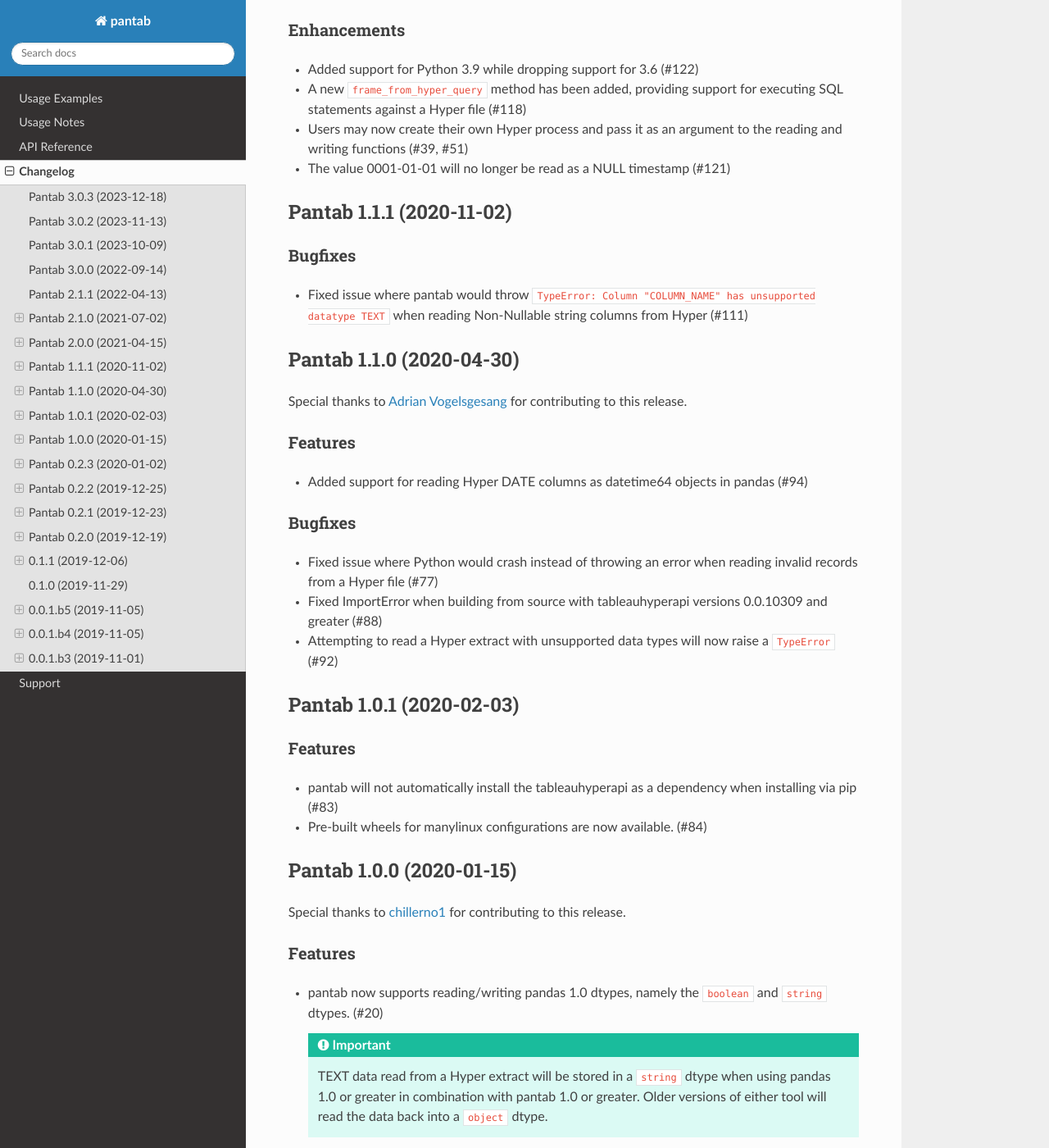
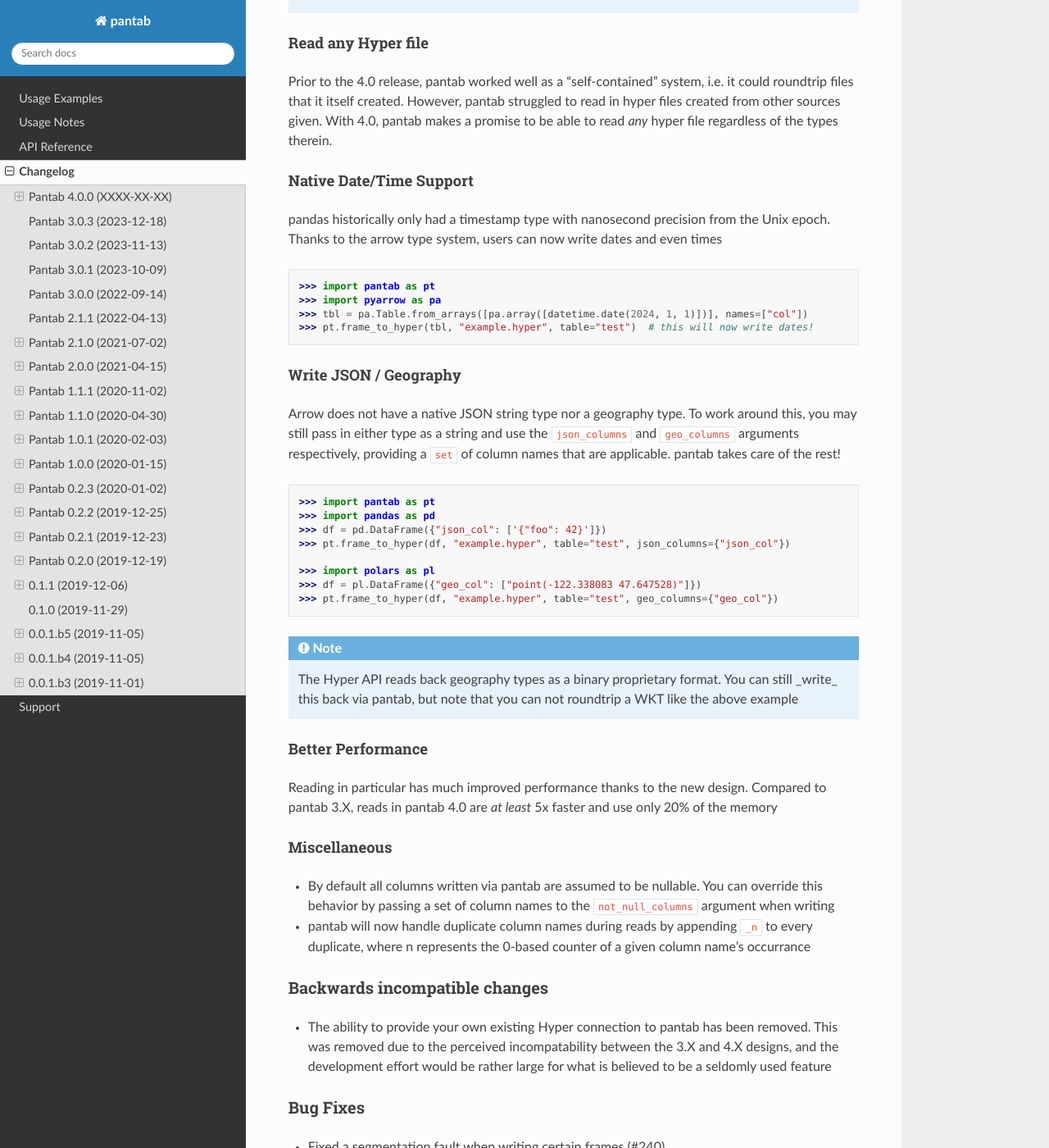
Before and after one commit to innobi/pantab, a Sphinx documentation site: the page built from doc/source/changelog.rst, in a window 1280 px wide and 1400 px high, scrolled down 1455 px. Shown: the whole window at 82% size. Built offline with Sphinx 7.4.7 and the Read the Docs theme 2.0.0, drawn with Linux system fonts in a browser that asks for light colours; some of the changed text lies outside the part shown.

Commit message:
4.x feature documentation

```diff
--- a/doc/source/changelog.rst
+++ b/doc/source/changelog.rst
@@ -1,5 +1,128 @@
 Changelog
 ^^^^^^^^^
+
+Pantab 4.0.0 (XXXX-XX-XX)
+=========================
+
+pantab 4.0 represents the most significant change to the library since its 5 years ago. Please note 4.0 introduces *breaking changes* to the API. When in doubt, users should pin pantab to the 3.x series in production and test before upgrading.
+
+New Features
+------------
+
+Support for pandas, pyarrow, polars and more!
+~~~~~~~~~~~~~~~~~~~~~~~~~~~~~~~~~~~~~~~~~~~~~
+
+The original design of pantab was heavily tied to the internals of pandas. Unfortunately, the type system pandas inherited from NumPy was not an ideal match for translating into Hyper types. Since that time, the `Arrow Columnar Format <https://arrow.apache.org/docs/format/Columnar.html>`_ has helped immensely to standardize the way libraries could efficiently exchange data. As a result, pantab can support exchanging information from pandas, pyarrow and polars dataframes with relative ease.
+
+All of the following solutions will work:
+
+.. code-block:: python
+
+   >>> import pantab as pt
+
+   >>> import pandas as pd
+   >>> df = pd.DataFrame({"col": [1, 2, 3]})
+   >>> pt.frame_to_hyper(df, "example.hyper", table="test")
+
+   >>> import pyarrow as pa
+   >>> tbl = pa.Table.from_arrays([pa.array([1, 2, 3])], names=["col"])
+   >>> pt.frame_to_hyper(tbl, "example.hyper", table="test")
+
+   >>> import polars as pl
+   >>> df = pl.DataFrame({"col": [1, 2, 3]})
+   >>> pt.frame_to_hyper(df, "example.hyper", table="test")
+
+
+As far as reading is concerned, you can control the type of DataFrame you receive back via the ``return_type`` keyword. pandas remains the default
+
+.. code-block:: python
+
+   >>> pt.frame_from_hyper("example.hyper", table="test")  # pandas by default
+      col
+   0    1
+   1    2
+   2    3
+   >>> pt.frame_from_hyper("example.hyper", table="test", return_type="pyarrow")
+   pyarrow.Table
+   col: int64
+   ----
+   col: [[1,2,3]]
+   >>> pt.frame_from_hyper("example.hyper", table="test", return_type="polars")
+   shape: (3, 1)
+   ┌─────┐
+   │ col │
+   │ --- │
+   │ i64 │
+   ╞═════╡
+   │ 1   │
+   │ 2   │
+   │ 3   │
+   └─────┘
+
+.. note::
+
+   Any library that implements the `Arrow PyCapsule Interface <https://arrow.apache.org/docs/format/CDataInterface/PyCapsuleInterface.html>_` will be *writeable* via pantab; reading to such a library would require explicit development
+
+Read any Hyper file
+~~~~~~~~~~~~~~~~~~~
+
+Prior to the 4.0 release, pantab worked well as a "self-contained" system, i.e. it could roundtrip files that it itself created. However, pantab struggled to read in hyper files created from other sources given. With 4.0, pantab makes a promise to be able to read *any* hyper file regardless of the types therein.
+
+
+Native Date/Time Support
+~~~~~~~~~~~~~~~~~~~~~~~~
+
+pandas historically only had a timestamp type with nanosecond precision from the Unix epoch. Thanks to the arrow type system, users can now write dates and even times
+
+.. code-block:: python
+
+   >>> import pantab as pt
+   >>> import pyarrow as pa
+   >>> tbl = pa.Table.from_arrays([pa.array([datetime.date(2024, 1, 1)])], names=["col"])
+   >>> pt.frame_to_hyper(tbl, "example.hyper", table="test")  # this will now write dates!
+
+Write JSON / Geography
+~~~~~~~~~~~~~~~~~~~~~~
+
+Arrow does not have a native JSON string type nor a geography type. To work around this, you may still pass in either type as a string and use the ``json_columns`` and ``geo_columns`` arguments respectively, providing a ``set`` of column names that are applicable. pantab takes care of the rest!
+
+.. code-block:: python
+
+   >>> import pantab as pt
+   >>> import pandas as pd
+   >>> df = pd.DataFrame({"json_col": ['{"foo": 42}']})
+   >>> pt.frame_to_hyper(df, "example.hyper", table="test", json_columns={"json_col"})
+
+   >>> import polars as pl
+   >>> df = pl.DataFrame({"geo_col": ["point(-122.338083 47.647528)"]})
+   >>> pt.frame_to_hyper(df, "example.hyper", table="test", geo_columns={"geo_col"})
+
+.. note::
+
+   The Hyper API reads back geography types as a binary proprietary format. You can still _write_ this back via pantab, but note that you can not roundtrip a WKT like the above example
+
+Better Performance
+~~~~~~~~~~~~~~~~~~
+
+Reading in particular has much improved performance thanks to the new design. Compared to pantab 3.X, reads in pantab 4.0 are *at least* 5x faster and use only 20% of the memory
+
+Miscellaneous
+~~~~~~~~~~~~~
+
+* By default all columns written via pantab are assumed to be nullable. You can override this behavior by passing a set of column names to the ``not_null_columns`` argument when writing
+* pantab will now handle duplicate column names during reads by appending ``_n`` to every duplicate, where n represents the 0-based counter of a given column name's occurrance
+
+Backwards incompatible changes
+------------------------------
+
+* The ability to provide your own existing Hyper connection to pantab has been removed. This was removed due to the perceived incompatability between the 3.X and 4.X designs, and the development effort would be rather large for what is believed to be a seldomly used feature
+
+Bug Fixes
+---------
+
+* Fixed a segmentation fault when writing certain frames (#240)
+* Fixed a memory error when writing empty frames (#172)
+
 
 Pantab 3.0.3 (2023-12-18)
 =========================
```
Also changed, not shown: 1 other file.
